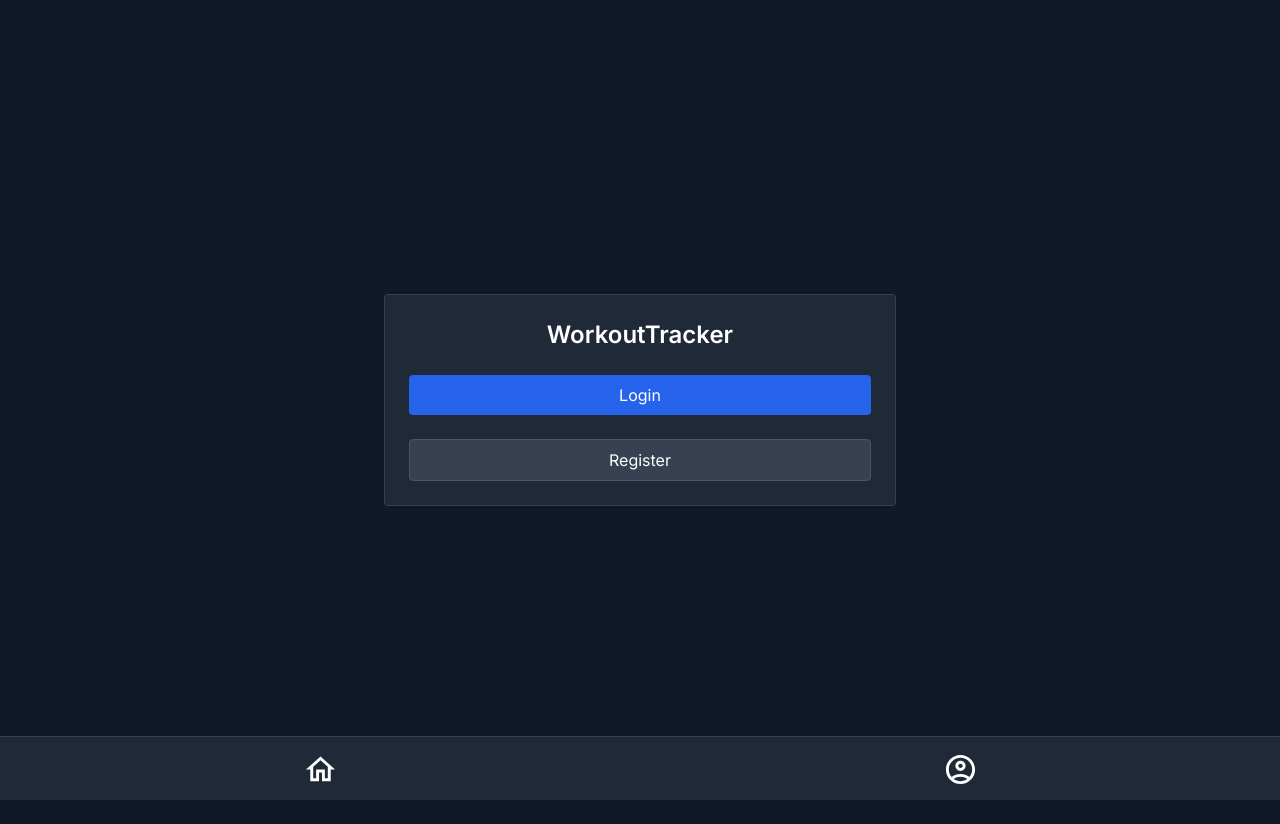
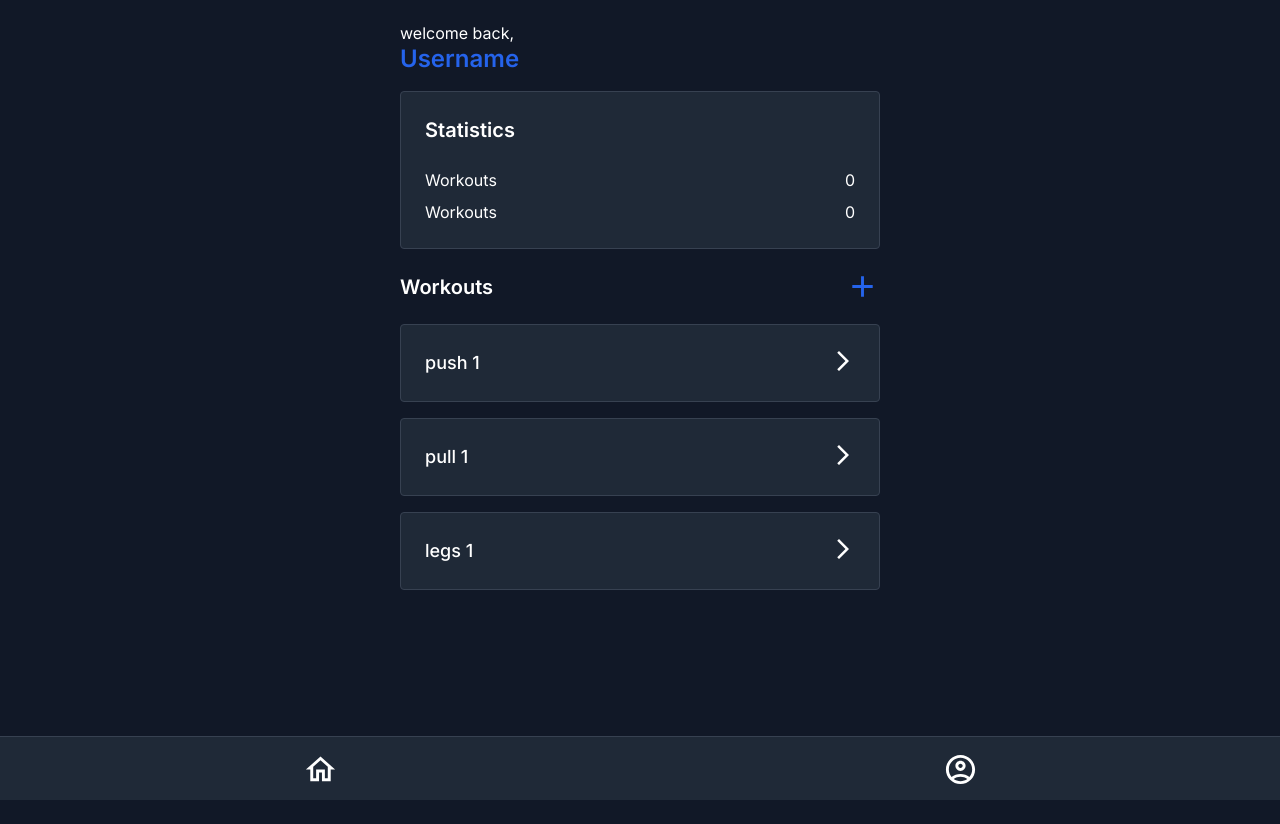
Before and after one commit to Jonathanmeij/Workout-Tracker, a React (Create React App) app in the folder ClientApp/: page / in a window 1280 px wide. Before the commit the page ends 800 px from the top, so only its background shows below. Built offline with nearby package versions, Linux system fonts and the light colour scheme; what react-auth-kit would draw is missing.

Commit message:
homepage logged in

```diff
--- a/ClientApp/src/pages/home/HomePage.tsx
+++ b/ClientApp/src/pages/home/HomePage.tsx
@@ -1,9 +1,27 @@
-import { Container, Card, Box, Button } from "../../components/ui";
+import {
+    Container,
+    Card,
+    Box,
+    Button,
+    Modal,
+    ModalHeader,
+    ModalBody,
+    Input,
+} from "../../components/ui";
+import ArrowForwardIosOutlinedIcon from "@mui/icons-material/ArrowForwardIosOutlined";
+import AddOutlinedIcon from "@mui/icons-material/AddOutlined";
+import { Link } from "react-router-dom";
+import { useState } from "react";
+import { useForm } from "react-hook-form";
 
 export default function Home() {
-    const ingelogd = false;
+    const ingelogd = true;
 
-    return <div>{ingelogd ? <h1>Welkom terug!</h1> : <HomeNietIngelogd />}</div>;
+    return (
+        <div className="max-w-lg mx-auto">
+            {ingelogd ? <HomeIngelogd /> : <HomeNietIngelogd />}
+        </div>
+    );
 }
 
 function HomeNietIngelogd() {
@@ -25,3 +43,139 @@ function HomeNietIngelogd() {
         </div>
     );
 }
+
+function HomeIngelogd() {
+    return (
+        <div>
+            <Container className="">
+                <div className="flex flex-col gap-3 my-4">
+                    <h1 className="text-md">
+                        welcome back, <br />
+                        <span className="text-2xl font-semibold text-blue-600">
+                            Username
+                        </span>
+                    </h1>
+                    <Card className="w-full max-w-lg">
+                        <Box className="flex flex-col justify-center w-full gap-4">
+                            <h2 className="text-xl font-semibold ">Statistics</h2>
+                            <div className="flex flex-col gap-2">
+                                <div className="flex flex-row justify-between">
+                                    <p>Workouts</p>
+                                    <p>0</p>
+                                </div>
+                                <div className="flex flex-row justify-between">
+                                    <p>Workouts</p>
+                                    <p>0</p>
+                                </div>
+                            </div>
+                        </Box>
+                    </Card>
+                    <WorkoutCardContainer />
+                </div>
+            </Container>
+        </div>
+    );
+}
+
+function WorkoutCardContainer() {
+    const [isOpen, setisOpen] = useState(false);
+
+    return (
+        <>
+            <div className="flex items-center justify-between w-full py-1">
+                <h2 className="text-xl font-semibold ">Workouts</h2>
+                <Button padding="none" onClick={() => setisOpen(true)}>
+                    <AddOutlinedIcon htmlColor="#2563eb" fontSize="large" />
+                </Button>
+            </div>
+            <div className="flex flex-col gap-3">
+                {workouts.map((workout) => (
+                    <Link key={workout.id} to={`/workout/${workout.id}`}>
+                        <WorkoutCard>{workout.name}</WorkoutCard>
+                    </Link>
+                ))}
+            </div>
+            {isOpen && <AddWorkoutModal isOpen={isOpen} setisOpen={setisOpen} />}
+        </>
+    );
+}
+
+function AddWorkoutModal({
+    isOpen,
+    setisOpen,
+}: {
+    isOpen: boolean;
+    setisOpen: (value: boolean) => void;
+}) {
+    const {
+        register,
+        handleSubmit,
+        formState: { errors },
+    } = useForm();
+    const onSubmit = (data) => console.log(data);
+
+    return (
+        <Modal isOpen={isOpen} setIsOpen={setisOpen}>
+            <form>
+                <ModalHeader>Add Workout</ModalHeader>
+                <ModalBody>
+                    <div className="flex flex-col gap-3">
+                        <Input
+                            register={register}
+                            name="email"
+                            placeholder="Email"
+                            error={errors.email?.message?.toString()}
+                            options={{
+                                required: {
+                                    value: true,
+                                    message: "Email is required",
+                                },
+                            }}
+                            fullWidth
+                        />
+
+                        <Input
+                            register={register}
+                            name="password"
+                            placeholder="Password"
+                            error={errors.password?.message?.toString()}
+                            options={{
+                                required: {
+                                    value: true,
+                                    message: "Password is required",
+                                },
+                            }}
+                            fullWidth
+                        />
+                    </div>
+                </ModalBody>
+            </form>
+        </Modal>
+    );
+}
+
+function WorkoutCard({ children }: { children: React.ReactNode }) {
+    return (
+        <Card className="w-full max-w-lg">
+            <Box className="flex justify-between w-full gap-4">
+                <h2 className="text-lg font-medium ">{children}</h2>
+                <ArrowForwardIosOutlinedIcon />
+            </Box>
+        </Card>
+    );
+}
+
+const workouts = [
+    {
+        name: "push 1",
+        id: 1,
+    },
+    {
+        name: "pull 1",
+        id: 2,
+    },
+    {
+        name: "legs 1",
+        id: 3,
+    },
+];
```
